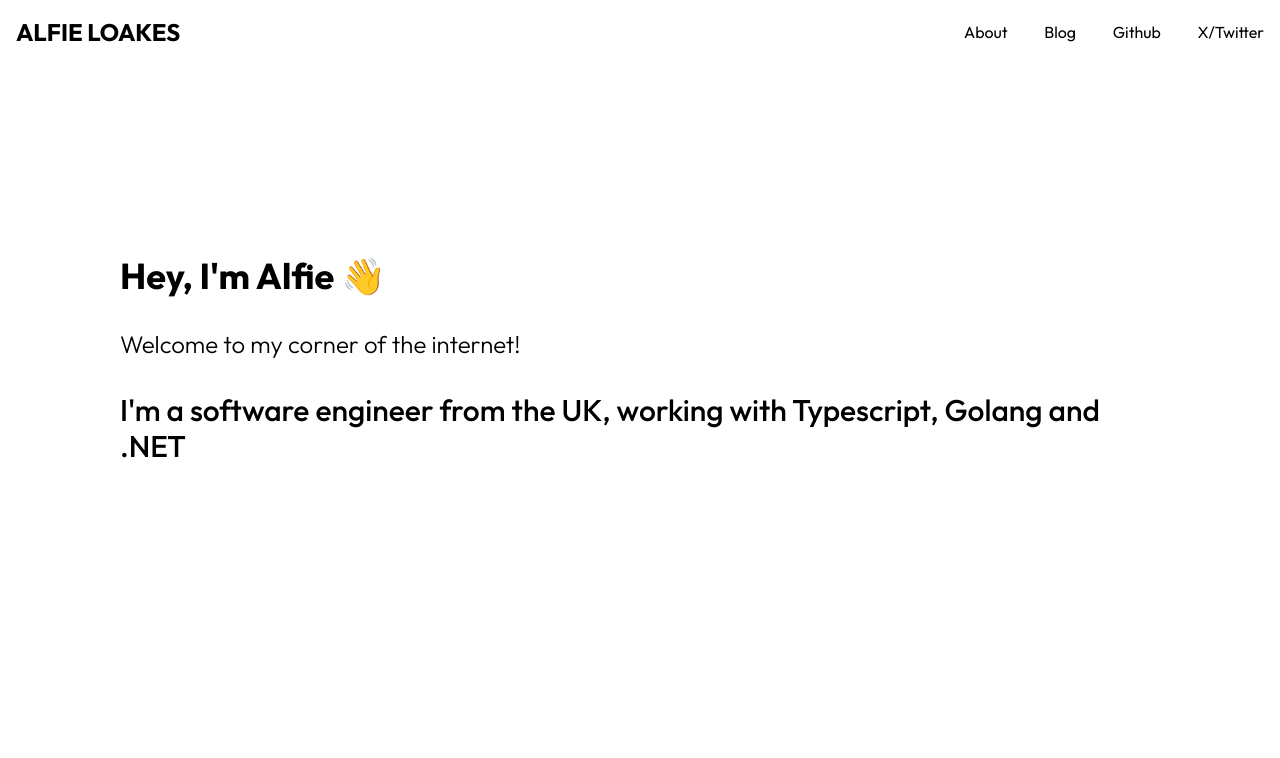
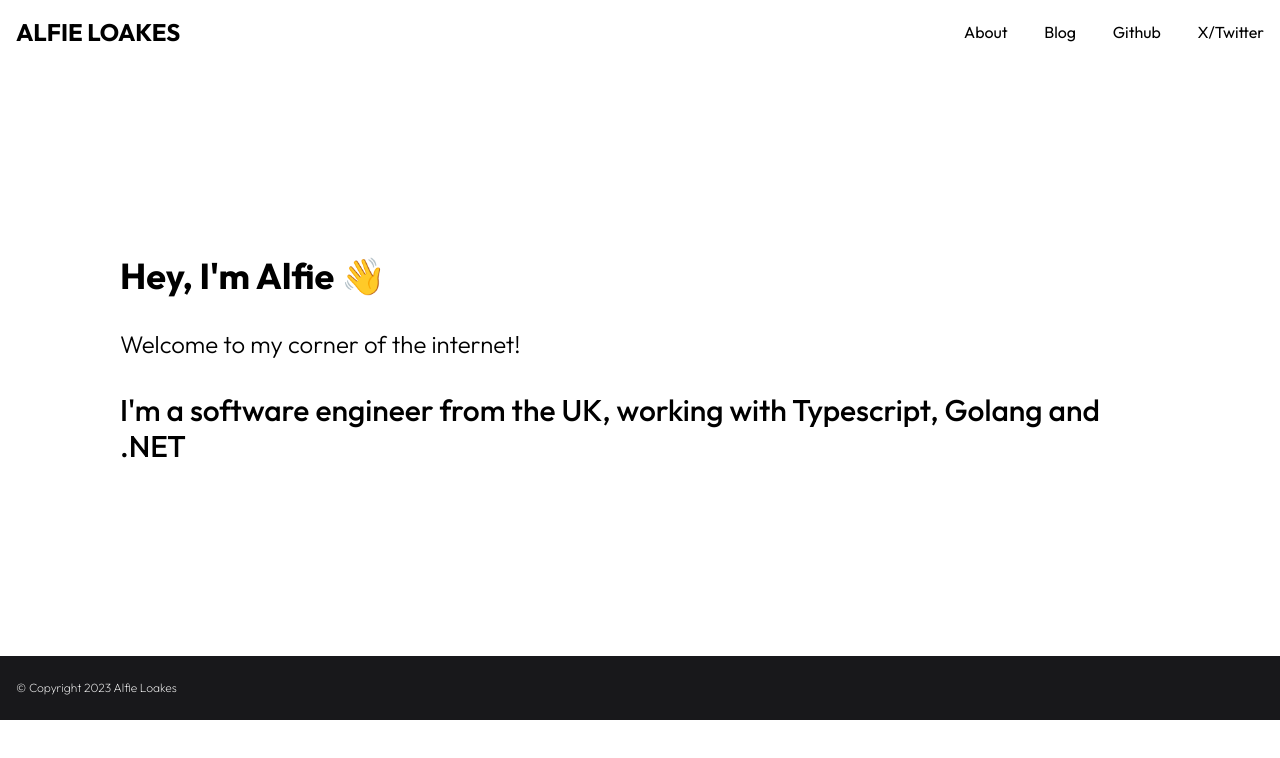
Before and after one commit to alfieloakes/alfieloakes.com, a Next.js app: page / in a window 1280 px wide. Shown: the top 758 px of the page. Built offline with nearby package versions, Linux system fonts and the light colour scheme.

Commit message:
chore: add footer

```diff
--- /dev/null
+++ b/app/components/Footer.tsx
@@ -0,0 +1,19 @@
+import React from 'react';
+
+export default function Footer() {
+  return (
+    <footer className="bg-zinc-900 text-white">
+      <div className=" container px-4">
+        <div className="grid grid-cols-1 h-16">
+          <span className="text-xs font-extralight flex items-center">
+            &copy; Copyright
+            {' '}
+            {new Date().getFullYear()}
+            {' '}
+            Alfie Loakes
+          </span>
+        </div>
+      </div>
+    </footer>
+  );
+}
--- a/app/page.tsx
+++ b/app/page.tsx
@@ -1,5 +1,6 @@
 import React from 'react';
-import NavBar from './components/navbar';
+import NavBar from './components/NavBar';
+import Footer from './components/Footer';
 
 export default function Home() {
   return (
@@ -14,6 +15,7 @@ export default function Home() {
           </div>
         </div>
       </div>
+      <Footer />
     </div>
   );
 }
```
